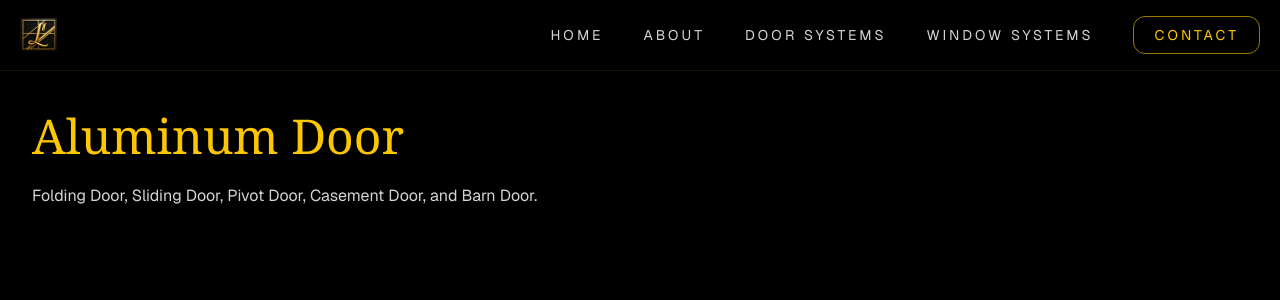
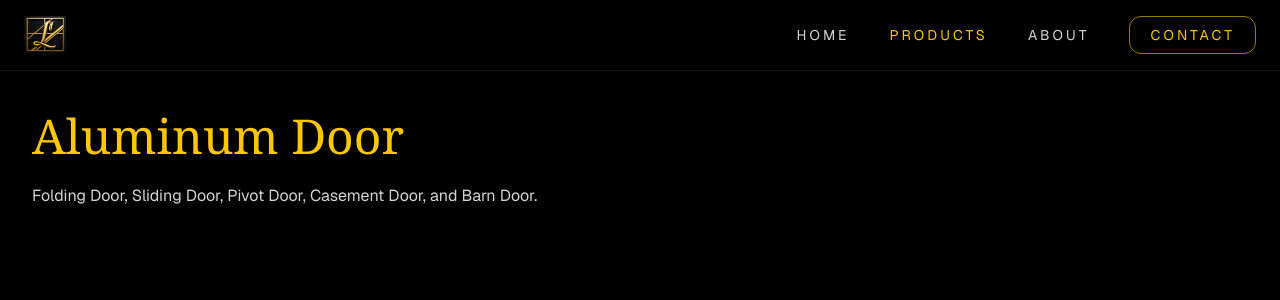
Before and after one commit to luxoradw/luxora-site, a Next.js app: page /doors in a window 1280 px wide. Shown: the top 300 px of the page. Built offline with nearby package versions, Linux system fonts and the light colour scheme.

Commit message:
Fix responsive navbar

```diff
--- a/app/components/Navbar.tsx
+++ b/app/components/Navbar.tsx
@@ -4,32 +4,101 @@ import { useState } from "react";
 
 export default function Navbar() {
   const [open, setOpen] = useState(false);
-
   return (
-    <nav className="fixed left-0 right-0 top-0 z-[9999] border-b border-yellow-400/10 bg-black/80 backdrop-blur-xl">
-      <div className="mx-auto flex max-w-7xl items-center justify-between px-5 py-4">
+    <nav className="fixed left-0 right-0 top-0 z-[9999] border-b border-yellow-400/10 bg-black/70 backdrop-blur-xl">
+      <div className="mx-auto flex max-w-7xl items-center justify-between px-6 py-4">
         <a href="/">
-          <img src="/nav-logo.png" alt="Luxora" className="h-[34px] w-auto" />
+          <img
+            src="/nav-logo.png"
+            alt="Luxora"
+            className="h-[38px] w-auto object-contain"
+          />
         </a>
-
 <button
   onClick={() => setOpen(!open)}
   className="rounded-xl border border-yellow-400/40 px-4 py-2 text-xl text-yellow-400 md:hidden"
 >
   ☰
 </button>
+        <div className="hidden items-center gap-10 text-sm uppercase tracking-[0.22em] text-neutral-300 md:flex">
+          <a href="/" className="transition hover:text-yellow-400">
+            Home
+          </a>
 
-        <div className="hidden items-center gap-10 text-sm uppercase tracking-[0.22em] text-neutral-300 md:flex">
-          <a href="/" className="transition hover:text-yellow-400">Home</a>
-          <a href="/about" className="transition hover:text-yellow-400">About</a>
-          <a href="/about/doors" className="transition hover:text-yellow-400">Door Systems</a>
-          <a href="/about/windows" className="transition hover:text-yellow-400">Window Systems</a>
-          <a href="mailto:Luxoradw@gmail.com" className="rounded-xl border border-yellow-400/60 px-5 py-2 text-yellow-400 transition hover:bg-yellow-400 hover:text-black">
+          <div className="group relative">
+            <span className="cursor-pointer text-yellow-400">Products</span>
+
+            <div className="invisible absolute left-1/2 top-full mt-4 w-[560px] -translate-x-1/2 rounded-2xl border border-yellow-400/20 bg-black/50 p-8 opacity-0 shadow-[0_20px_60px_rgba(0,0,0,0.7)] backdrop-blur-2xl transition-all duration-300 group-hover:visible group-hover:opacity-100">
+              <div className="grid grid-cols-2 gap-12 text-sm tracking-wide">
+                <div>
+                  <p className="mb-4 text-xs uppercase tracking-[0.3em] text-yellow-400">
+                    Aluminum Door
+                  </p>
+                  <div className="space-y-2 text-neutral-300">
+                    <a href="/doors/folding" className="block transition hover:text-yellow-400">Folding Door</a>
+                    <a href="/doors/sliding" className="block transition hover:text-yellow-400">Sliding Door</a>
+                    <a href="/doors/pivot" className="block transition hover:text-yellow-400">Pivot Door</a>
+                    <a href="/doors/casement" className="block transition hover:text-yellow-400">Casement Door</a>
+                    <a href="/doors/barn" className="block transition hover:text-yellow-400">Barn Door</a>
+                  </div>
+                </div>
+
+                <div>
+                  <p className="mb-4 text-xs uppercase tracking-[0.3em] text-yellow-400">
+                    Aluminum Window
+                  </p>
+                  <div className="space-y-2 text-neutral-300">
+                    <a href="/windows/folding" className="block transition hover:text-yellow-400">Folding Window</a>
+                    <a href="/windows/fixed" className="block transition hover:text-yellow-400">Fixed Window</a>
+                    <a href="/windows/sliding" className="block transition hover:text-yellow-400">Sliding Window</a>
+                    <a href="/windows/casement" className="block transition hover:text-yellow-400">Casement Window</a>
+                    <a href="/windows/tilt-turn" className="block transition hover:text-yellow-400">Tilt & Turn</a>
+                    <a href="/windows/double-hung" className="block transition hover:text-yellow-400">Double Hung</a>
+                    <a href="/windows/gas-strut" className="block transition hover:text-yellow-400">Gas Strut Window</a>
+                    <a href="/windows/skylight" className="block transition hover:text-yellow-400">Skylight</a>
+                  </div>
+                </div>
+              </div>
+            </div>
+          </div>
+<div className="group relative">
+  <span className="cursor-pointer transition hover:text-yellow-400">
+    About
+  </span>
+
+  <div className="invisible absolute left-1/2 top-full mt-4 w-[320px] -translate-x-1/2 rounded-2xl border border-yellow-400/20 bg-black/50 p-6 opacity-0 shadow-[0_20px_60px_rgba(0,0,0,0.7)] backdrop-blur-2xl transition-all duration-300 group-hover:visible group-hover:opacity-100">
+    <div className="space-y-3 text-sm tracking-wide text-neutral-300">
+      <a href="/about" className="block transition hover:text-yellow-400">
+        About Luxora
+      </a>
+
+      <a href="/about/team" className="block transition hover:text-yellow-400">
+        Our Team
+      </a>
+
+      <a href="/about/quality" className="block transition hover:text-yellow-400">
+        Quality & Performance
+      </a>
+
+      <a href="/about/windows" className="block transition hover:text-yellow-400">
+        Window Systems
+      </a>
+
+      <a href="/about/doors" className="block transition hover:text-yellow-400">
+        Door Systems
+      </a>
+    </div>
+  </div>
+</div>
+
+          <a
+            href="mailto:Luxoradw@gmail.com"
+            className="rounded-xl border border-yellow-400/60 px-5 py-2 text-yellow-400 transition hover:bg-yellow-400 hover:text-black"
+          >
             Contact
           </a>
         </div>
       </div>
-
     {open && (
   <div className="border-t border-yellow-400/10 bg-black px-6 py-6 md:hidden">
     <div className="space-y-5 text-sm uppercase tracking-[0.22em] text-neutral-300">
@@ -39,37 +108,7 @@ export default function Navbar() {
       <a href="/about/quality" className="block" onClick={() => setOpen(false)}>Quality</a>
       <a href="/about/doors" className="block" onClick={() => setOpen(false)}>Door Systems</a>
       <a href="/about/windows" className="block" onClick={() => setOpen(false)}>Window Systems</a>
-
-            <div className="pt-4">
-              <p className="mb-3 text-xs text-yellow-400">Doors</p>
-              <div className="space-y-3 pl-3 normal-case tracking-wide text-neutral-400">
-                <a href="/doors/folding" className="block" onClick={() => setOpen(false)}>Folding Door</a>
-                <a href="/doors/sliding" className="block" onClick={() => setOpen(false)}>Sliding Door</a>
-                <a href="/doors/pivot" className="block" onClick={() => setOpen(false)}>Pivot Door</a>
-                <a href="/doors/casement" className="block" onClick={() => setOpen(false)}>Casement Door</a>
-                <a href="/doors/barn" className="block" onClick={() => setOpen(false)}>Barn Door</a>
-              </div>
-            </div>
-
-            <div className="pt-4">
-              <p className="mb-3 text-xs text-yellow-400">Windows</p>
-              <div className="space-y-3 pl-3 normal-case tracking-wide text-neutral-400">
-                <a href="/windows/folding" className="block" onClick={() => setOpen(false)}>Folding Window</a>
-                <a href="/windows/fixed" className="block" onClick={() => setOpen(false)}>Fixed Window</a>
-                <a href="/windows/sliding" className="block" onClick={() => setOpen(false)}>Sliding Window</a>
-                <a href="/windows/casement" className="block" onClick={() => setOpen(false)}>Casement Window</a>
-                <a href="/windows/tilt-turn" className="block" onClick={() => setOpen(false)}>Tilt & Turn</a>
-                <a href="/windows/double-hung" className="block" onClick={() => setOpen(false)}>Double Hung</a>
-                <a href="/windows/gas-strut" className="block" onClick={() => setOpen(false)}>Gas Strut Window</a>
-                <a href="/windows/skylight" className="block" onClick={() => setOpen(false)}>Skylight</a>
-              </div>
-            </div>
-
-            <a
-              href="mailto:Luxoradw@gmail.com"
-              className="block rounded-xl border border-yellow-400/60 px-5 py-3 text-center text-yellow-400"
-              onClick={() => setOpen(false)}
-            >
+      <a href="mailto:Luxoradw@gmail.com" className="block rounded-xl border border-yellow-400/60 px-5 py-3 text-center text-yellow-400" onClick={() => setOpen(false)}>
         Contact
       </a>
     </div>
```
Lines whose indentation alone changed are shown as unchanged.
